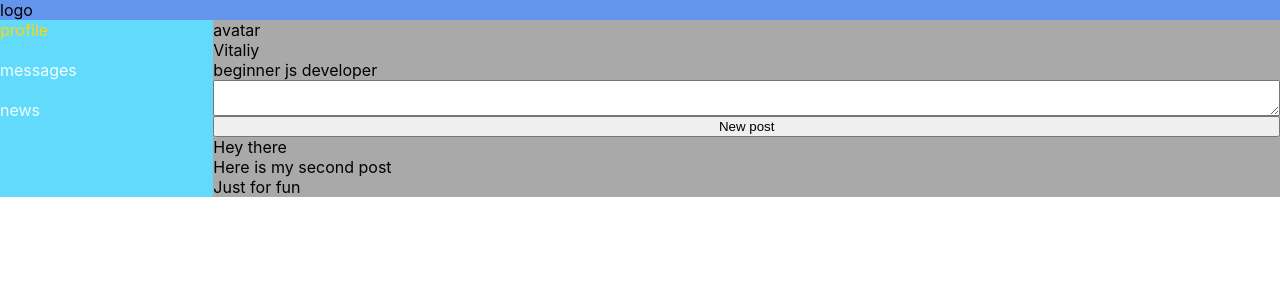
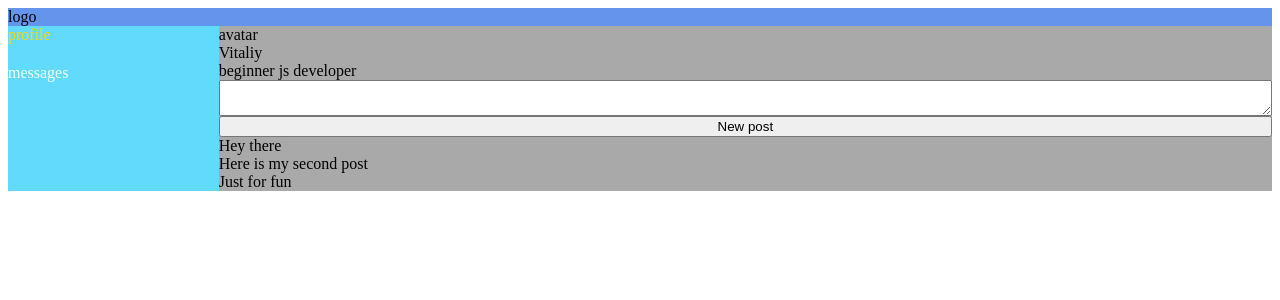
Before and after one commit to gostevVitalii/social-network-react, a React (Create React App) app: page /profile in a window 1280 px wide. Shown: the top 300 px of the page. Built offline with nearby package versions, Linux system fonts and the light colour scheme.

Commit message:
Add render.js

```diff
--- a/src/App.jsx
+++ b/src/App.jsx
@@ -7,17 +7,21 @@ import Profile from './components/Profile/Profile';
 
 
 function App(props) {
-  debugger;
   return (
-
     <BrowserRouter>
       <div class="App-wrap">
         <Header />
         <Navbar data={props.appData.navbar} />
         <div className="appContent">
           <Routes>
-            <Route path="/profile" element={<Profile data={props.appData.profilePage} newPost={props.newPost} />} />
-            <Route path="/messages" element={<Messages data={props.appData.dialogsPage} />} />
+            <Route path="/profile"
+              element={<Profile
+                data={props.appData.profilePage}
+                addPost={props.addPost}
+              />} />
+            <Route path="/messages"
+              element={<Messages
+                data={props.appData.dialogsPage} />} />
           </Routes>
         </div>
       </div>
--- a/src/components/Profile/Profile.jsx
+++ b/src/components/Profile/Profile.jsx
@@ -3,23 +3,23 @@ import Post from './Post/Post';
 import s from './Profile.module.css';
 
 const Profile = (props) => {
+
   let posts = props.data.posts.map(post => <Post text={post.text} />)
+
   let postText = React.createRef();
-  debugger
+
   let newPost = () => {
-
-    let text = postText.current.value;
-    props.newPost(text);
+    let text = postText.current.value
+    props.addPost(text)
+    postText.current.value = ""
   }
 
-
   return (
-
     <div className={s.profile}>
       <div>{props.data.avatar}</div>
       <div>{props.data.name}</div>
       <div> {props.data.description}</div>
-      <textarea ref={postText} cols="30" rows="2"></textarea>
+      <textarea ref={postText} />
       <button onClick={newPost}>New post</button>
       <div>{posts}</div>
     </div>
--- a/src/index.js
+++ b/src/index.js
@@ -1,20 +1,6 @@
-import React from 'react';
-import ReactDOM from 'react-dom/client';
-import './index.css';
-import App from './App';
 import reportWebVitals from './reportWebVitals';
+import { rerenderAll } from './render';
 import state from './redux/state';
-import { newPost } from './redux/state';
 
-const root = ReactDOM.createRoot(document.getElementById('root'));
-let rerenderAll = () => {
-  root.render(
-    <React.StrictMode>
-      <App appData={state} newPost={newPost} />
-    </React.StrictMode>
-  );
-}
-rerenderAll();
-
-
+rerenderAll(state);
 reportWebVitals();
--- a/src/redux/state.js
+++ b/src/redux/state.js
@@ -1,18 +1,20 @@
+import { rerenderAll } from "../render";
+
 let state = {
   navbar: [
     { to: '/profile', text: 'profile' },
     { to: '/messages', text: 'messages' },
-    { to: '/news', text: 'news' },
+    // { to: '/news', text: 'news' },
   ],
   profilePage: {
     avatar: "avatar",
     name: "Vitaliy",
     description: "beginner js developer",
     posts: [
-      { text: "Hey there" },
-      { text: "Here is my second post" },
-      { text: "Just for fun" },
-    ]
+      { text: "Hey there", id: 1, likes: 0 },
+      { text: "Here is my second post", id: 2, likes: 0 },
+      { text: "Just for fun", id: 3, likes: 0 },
+    ],
   },
   dialogsPage: {
     messages: [
@@ -20,15 +22,19 @@ let state = {
       { text: "Second" },
       { text: "Hey there" },
     ],
+  }
+}
 
-
+export let addPost = (postText) => {
+  let newPost = {
+    id: 5,
+    text: postText,
+    likes: 0
   }
+  state.profilePage.posts.push(newPost)
+  rerenderAll(state)
 
 }
 
-export let newPost = (text) => {
-
-  alert(text)
-}
 
 export default state;
--- /dev/null
+++ b/src/render.js
@@ -0,0 +1,14 @@
+import App from './App';
+import React from 'react';
+import ReactDOM from 'react-dom/client';
+import { addPost } from './redux/state';
+
+const root = ReactDOM.createRoot(document.getElementById('root'));
+
+export let rerenderAll = (state) => {
+  root.render(
+    <React.StrictMode>
+      <App appData={state} addPost={addPost} />
+    </React.StrictMode>
+  );
+}
```
